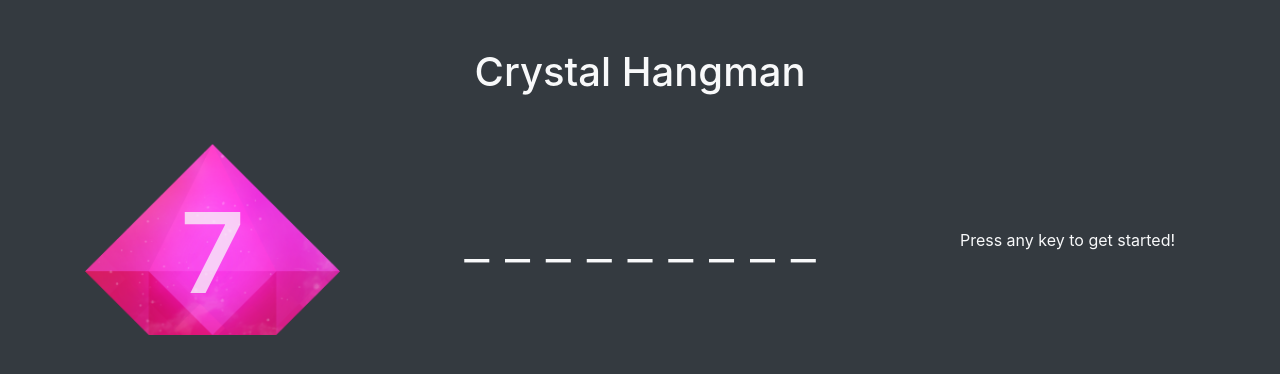
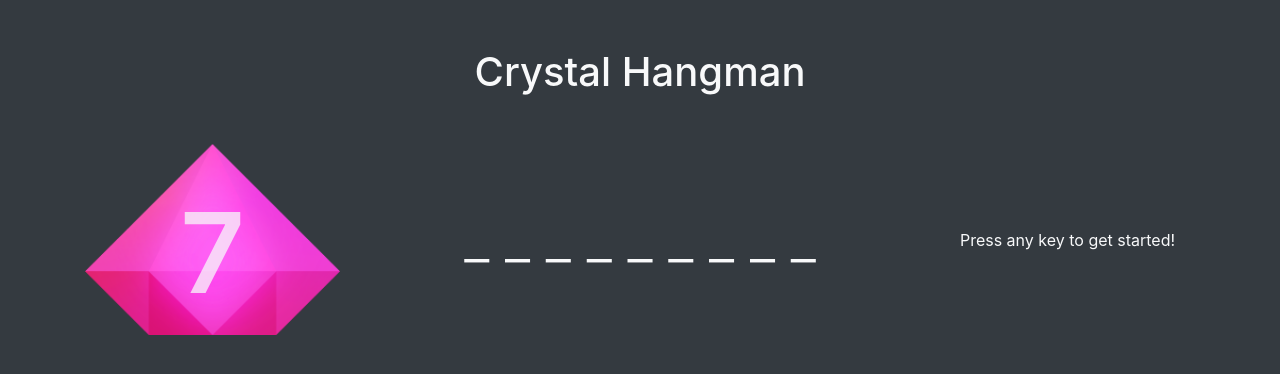
Before and after one commit to bigreader/bootcamp-hangman, a plain HTML site: page index.html in a window 1280 px wide. Drawn offline with nearby package versions, Linux system fonts and the light colour scheme.

Commit message:
change gem color on win/loss

```diff
--- a/assets/js/game.js
+++ b/assets/js/game.js
@@ -22,6 +22,7 @@ function reset() {
 	livesLeft = allowedWrongGuesses;
 	updateGuessesDisplay();
 	updateWordDisplay();
+	document.getElementById("gem").src = "assets/img/pink-normal.png";
 }
 
 function newGame() {
@@ -65,6 +66,7 @@ function updateGuessesDisplay() {
 
 	document.getElementById("lives").innerText = livesLeft;
 	if (livesLeft <= 0) {
+		document.getElementById("gem").src = "assets/img/pink-broken.png";
 		setInfo("You lose - the word was <em>" + currentWord + "</em>. Press return to play again!");
 		active = false;
 	}
@@ -87,6 +89,7 @@ function updateWordDisplay() {
 	word.innerText = out.join(" ");
 	word.className = complete ? "text-success" : "";
 	if (complete) {
+		document.getElementById("gem").src = "assets/img/pink-fancy.png";
 		setInfo("You win! Press return to play again.");
 		active = false;
 	}
--- a/index.html
+++ b/index.html
@@ -19,7 +19,7 @@
 
 		<div class="row justify-content-center align-items-center">
 			<div class="col-6 col-sm-4 col-lg-3 position-relative">
-				<img src="assets/img/pink.png" id="gem" class="img-fluid " />
+				<img src="assets/img/pink-normal.png" id="gem" class="img-fluid " />
 				<p id="lives">4</p>
 			</div>
 			<div class="col-12 col-sm-8 col-lg-6 display-4">
```
Also changed, not shown: assets/img/pink-broken.png (added), assets/img/pink-fancy.png (renamed from assets/img/pink.png), assets/img/pink-normal.png (added).
